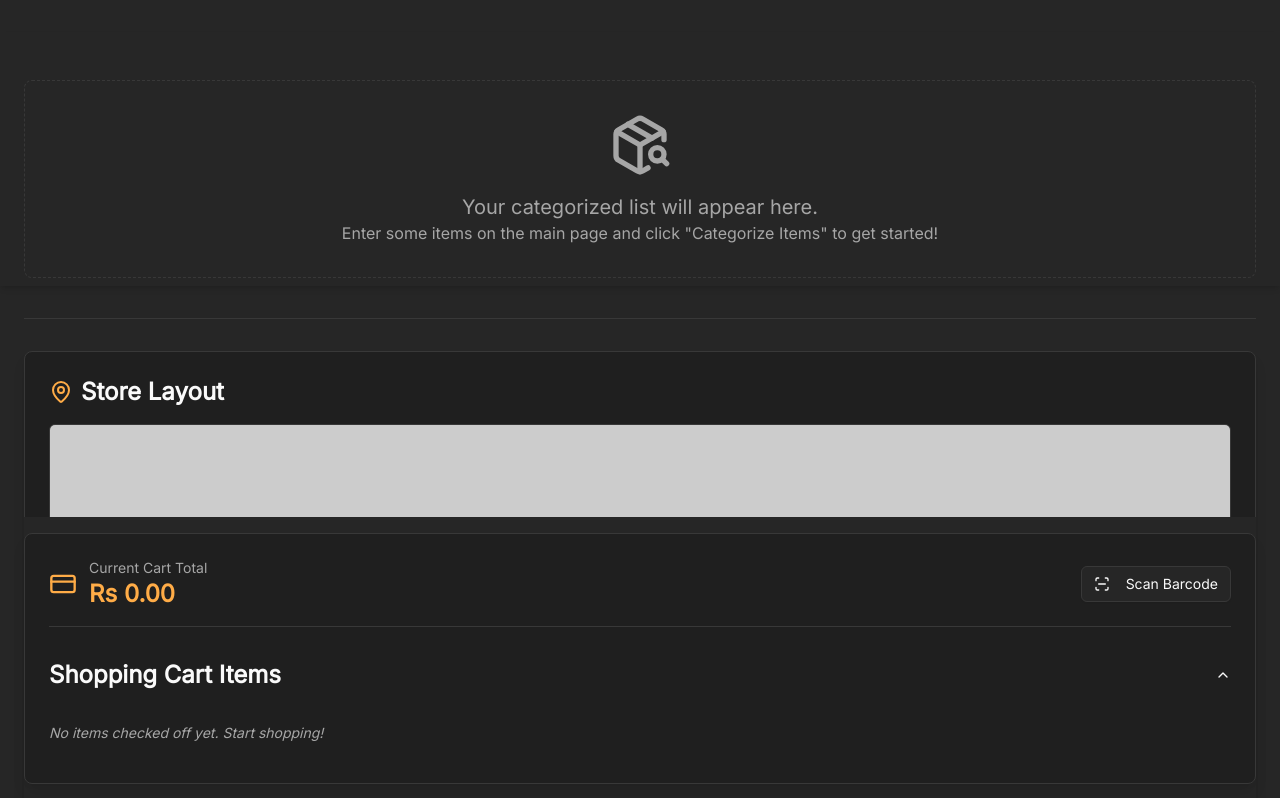
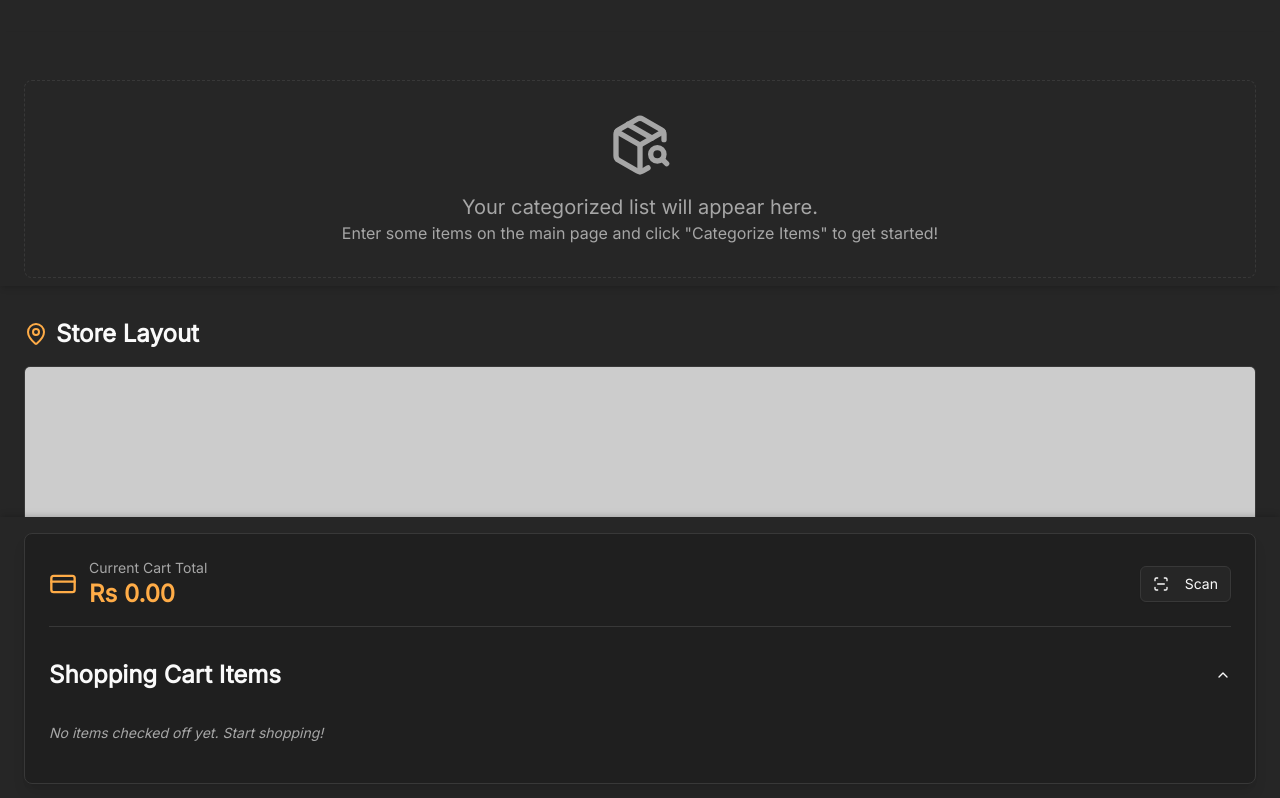
Before and after one commit to eshasantosh/aislepilot, a Next.js app: page /map in a window 1280 px wide. Shown: the top 798 px of the page. Built offline with nearby package versions, Linux system fonts and the light colour scheme.

Commit message:
dont surround the placeholder image in a storelayout card, and remove th

```diff
--- a/src/app/map/page.tsx
+++ b/src/app/map/page.tsx
@@ -231,7 +231,7 @@ export default function MapPage() {
 
   return (
     <>
-      <main className="flex-grow container mx-auto px-4 md:px-6 pt-8">
+      <main className="flex-grow container mx-auto px-4 md:px-6 pt-8 pb-24"> {/* Added pb-24 for space with sticky footer */}
 
         <div className="sticky top-0 z-20 bg-background py-2 shadow-md -mx-4 md:-mx-6 px-4 md:px-6">
           <CategorizedDisplay
@@ -243,9 +243,7 @@ export default function MapPage() {
           />
         </div>
 
-        <Separator className="my-8" />
-
-        <section className="mb-8 p-4 sm:p-6 border bg-card rounded-lg shadow-lg">
+        <section className="my-8">
           <h2 className="text-xl sm:text-2xl font-semibold font-headline mb-4 flex items-center">
             <MapPin className="mr-2 h-6 w-6 text-primary" />
             Store Layout
@@ -264,10 +262,10 @@ export default function MapPage() {
           <p className="text-xs text-muted-foreground mt-2 text-center">Placeholder store map. Actual layout may vary.</p>
         </section>
 
-        <div className="sticky bottom-0 z-30 bg-background py-4">
-          <Card className="p-4 sm:p-6 shadow-lg">
-            <CardContent className="p-0">
-              <div className="flex flex-row justify-between items-center gap-4">
+        <div className="sticky bottom-0 z-30 bg-background py-4 -mx-4 md:-mx-6 px-4 md:px-6 shadow-[0_-4px_6px_-1px_rgba(0,0,0,0.1),0_-2px_4px_-2px_rgba(0,0,0,0.1)]">
+          <Card className="shadow-none border-0 sm:border sm:shadow-lg">
+            <CardContent className="p-4 sm:p-6">
+              <div className="flex flex-row justify-between items-center gap-2">
                 <div className="flex items-center">
                   <CreditCard className="mr-3 h-7 w-7 text-primary" />
                   <div>
@@ -281,7 +279,7 @@ export default function MapPage() {
                   <DialogTrigger asChild>
                     <Button variant="outline" size="sm" className="shadow-sm hover:shadow-md transition-shadow">
                       <ScanLine className="mr-2 h-4 w-4" />
-                      Scan Barcode
+                      Scan
                     </Button>
                   </DialogTrigger>
                   <DialogContent className="sm:max-w-[425px]">
@@ -317,7 +315,7 @@ export default function MapPage() {
                   <AccordionContent className="pt-4">
                     {completedItems.length > 0 ? (
                       <>
-                        <ul className="space-y-3">
+                        <ul className="space-y-3 max-h-60 overflow-y-auto pr-2">
                           {completedItems.map(item => {
                             const quantity = itemQuantities[item] || 1;
                             const subtotal = quantity * ITEM_PRICE_RS;
```
